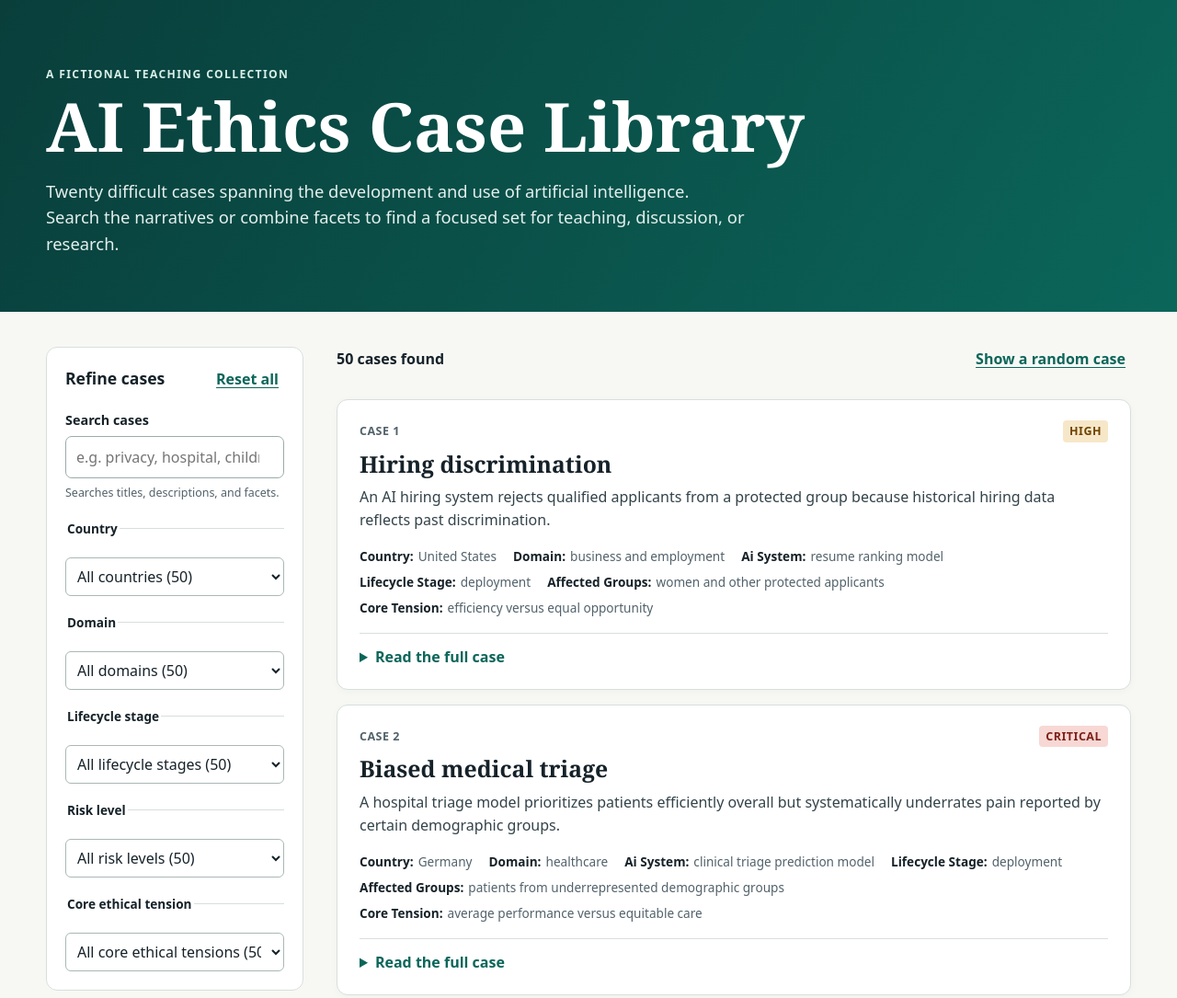
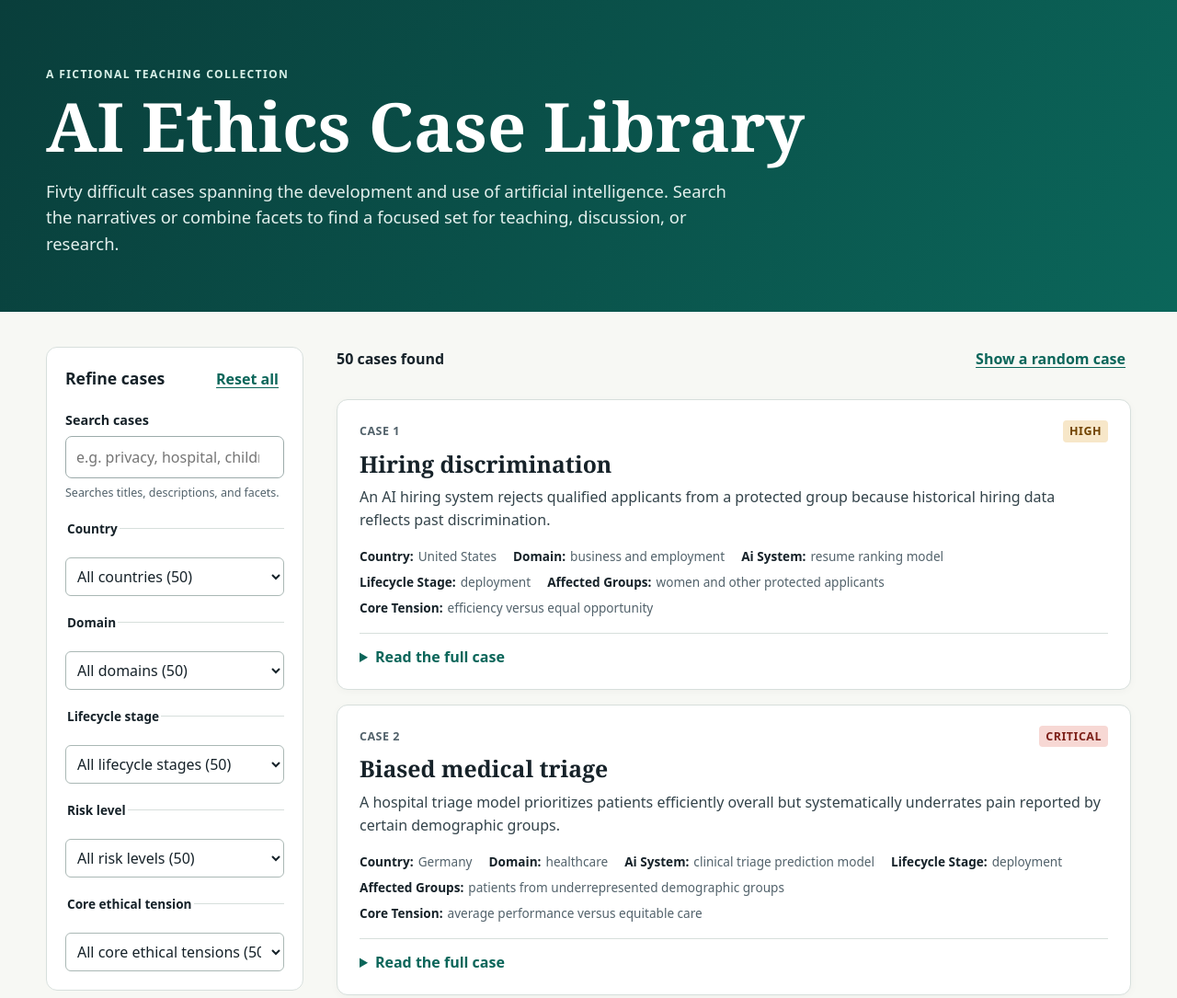
Before and after one commit to srazniewski/ai-ethics-cases, a plain HTML site: page index.html in a window 1280 px wide. Shown: the top 1085 px of the page at 92% size. Drawn offline with Linux system fonts and the light colour scheme.

```diff
--- a/index.html
+++ b/index.html
@@ -13,7 +13,7 @@
     <div class="wrap">
       <p class="eyebrow">A fictional teaching collection</p>
       <h1>AI Ethics Case Library</h1>
-      <p class="lede">Twenty difficult cases spanning the development and use of artificial intelligence. Search the narratives or combine facets to find a focused set for teaching, discussion, or research.</p>
+      <p class="lede">Fivty difficult cases spanning the development and use of artificial intelligence. Search the narratives or combine facets to find a focused set for teaching, discussion, or research.</p>
     </div>
   </header>
   <main class="wrap layout">
```
